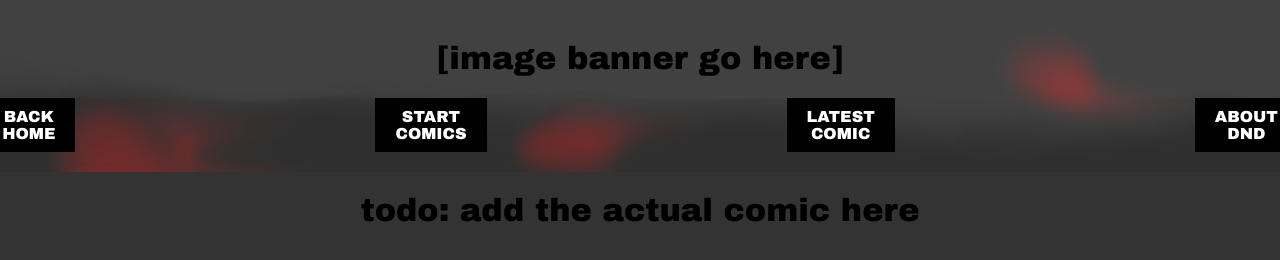
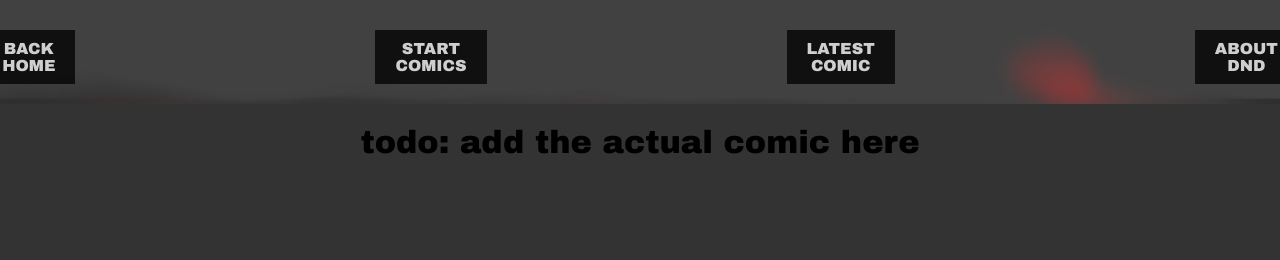
Before and after one commit to rileeyyy/dndcomic, a plain HTML site: page episode1/index.html in a window 1280 px wide. Drawn offline with Linux system fonts and the light colour scheme.

Commit message:
episodes

```diff
--- a/episode1/index.html
+++ b/episode1/index.html
@@ -23,6 +23,7 @@
 }
 
     .button {
+        opacity: 0.75;
         display: flex;
         justify-content: center;
         gap: 300px;
@@ -41,7 +42,6 @@
 </head>
 <body>
     <div class="header">
-        <h1>[image banner go here]</h1>
         <div class="button">
             <a href="https://rileeyyy.github.io/dndcomic">BACK HOME</a>
             <a href="https://rileeyyy.github.io/dndcomic/episode1">START COMICS</a>
```
